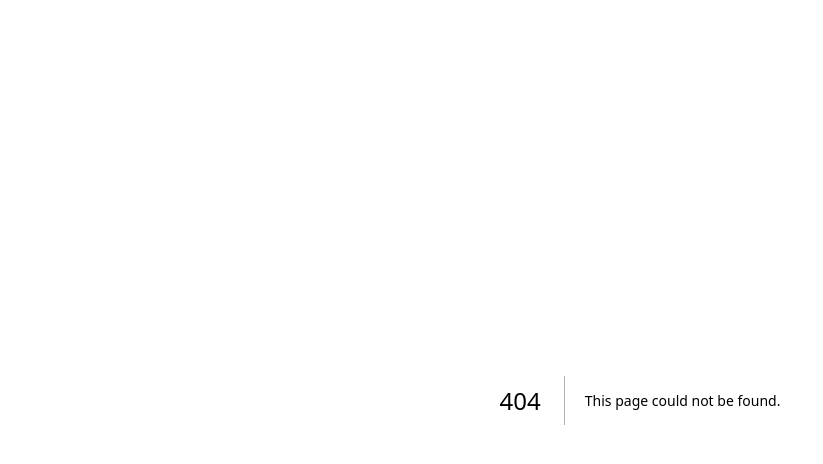
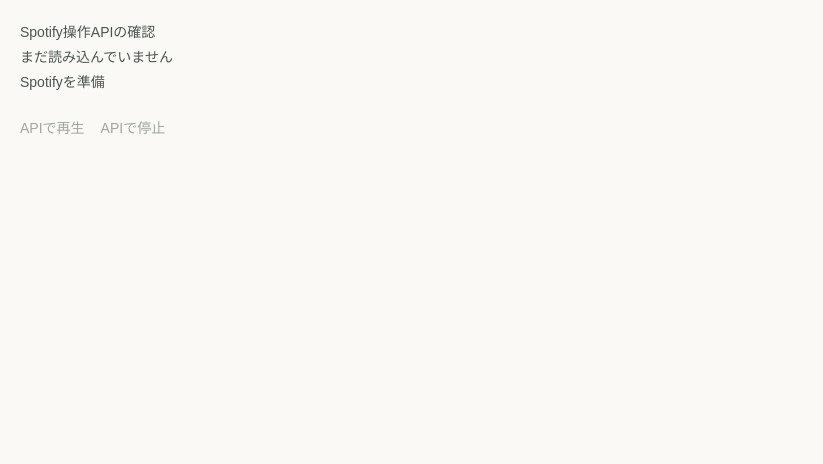
Before and after one commit to kohakoha-07/melonsoda_kcl, a Next.js app: page /spotify-api-check in a window 1280 px wide. Before the commit this address had no page. Shown: the top 464 px of the page, without its empty margins (0-823 px from the left). Built offline with nearby package versions, Linux system fonts and the light colour scheme.

Commit message:
Add Spotify iframe API diagnostic page

```diff
--- /dev/null
+++ b/app/spotify-api-check/page.tsx
@@ -0,0 +1,133 @@
+"use client";
+
+import { useEffect, useRef, useState } from "react";
+import {
+  loadSpotifyEmbedApi,
+  type SpotifyController,
+} from "@/lib/spotify-embed";
+
+export default function SpotifyApiCheckPage() {
+  const container = useRef<HTMLDivElement>(null);
+  const controller = useRef<SpotifyController | null>(null);
+
+  const [open, setOpen] = useState(false);
+  const [ready, setReady] = useState(false);
+  const [status, setStatus] = useState("まだ読み込んでいません");
+
+  useEffect(() => {
+    if (!open) return;
+
+    let active = true;
+    let player: SpotifyController | null = null;
+
+    const timer = window.setTimeout(() => {
+      if (active) {
+        setStatus("30秒経過：準備完了の通知が届いていません");
+      }
+    }, 30_000);
+
+    setStatus("操作APIを読み込み中…");
+
+    loadSpotifyEmbedApi()
+      .then((api) => {
+        if (!active || !container.current) return;
+
+        setStatus("API取得成功。プレイヤーを作成中…");
+
+        api.createController(
+          container.current,
+          {
+            uri: "spotify:track:22BqQe9mJTZzaPcnaUuwGI",
+            width: "100%",
+            height: 352,
+          },
+          (created) => {
+            if (!active) {
+              created.destroy();
+              return;
+            }
+
+            player = created;
+            controller.current = created;
+
+            created.addListener("ready", () => {
+              if (!active) return;
+
+              window.clearTimeout(timer);
+              setReady(true);
+              setStatus("準備完了。下のボタンで再生できます");
+            });
+
+            created.addListener("playback_update", (event) => {
+              if (!active || !event?.data) return;
+
+              setStatus(
+                event.data.isPaused
+                  ? "Spotifyから停止の通知が届きました"
+                  : "Spotifyから再生の通知が届きました",
+              );
+            });
+          },
+        );
+      })
+      .catch((error: unknown) => {
+        if (!active) return;
+
+        window.clearTimeout(timer);
+        setStatus(
+          error instanceof Error
+            ? error.message
+            : "読み込みに失敗しました",
+        );
+      });
+
+    return () => {
+      active = false;
+      window.clearTimeout(timer);
+      controller.current = null;
+      player?.destroy();
+    };
+  }, [open]);
+
+  function play() {
+    try {
+      controller.current?.play();
+    } catch {
+      setStatus("再生の指示に失敗しました");
+    }
+  }
+
+  function pause() {
+    try {
+      controller.current?.pause();
+    } catch {
+      setStatus("停止の指示に失敗しました");
+    }
+  }
+
+  return (
+    <main style={{ padding: 20 }}>
+      <h1>Spotify操作APIの確認</h1>
+
+      <p role="status">{status}</p>
+
+      {!open && (
+        <button type="button" onClick={() => setOpen(true)}>
+          Spotifyを準備
+        </button>
+      )}
+
+      <div style={{ display: "flex", gap: 16, margin: "20px 0" }}>
+        <button type="button" disabled={!ready} onClick={play}>
+          APIで再生
+        </button>
+
+        <button type="button" disabled={!ready} onClick={pause}>
+          APIで停止
+        </button>
+      </div>
+
+      {open && <div ref={container} />}
+    </main>
+  );
+}
```
